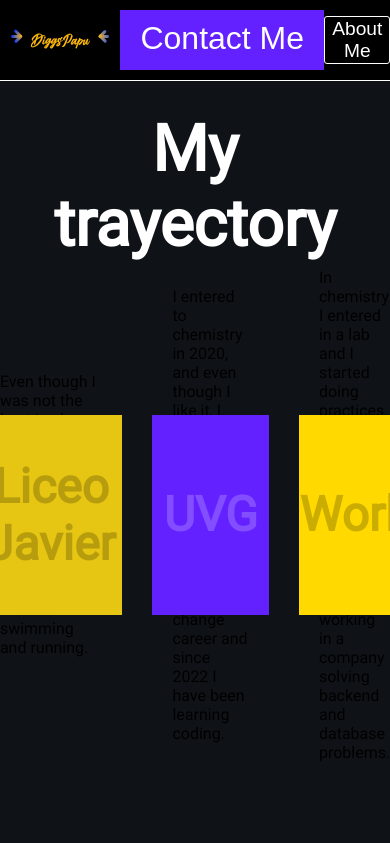
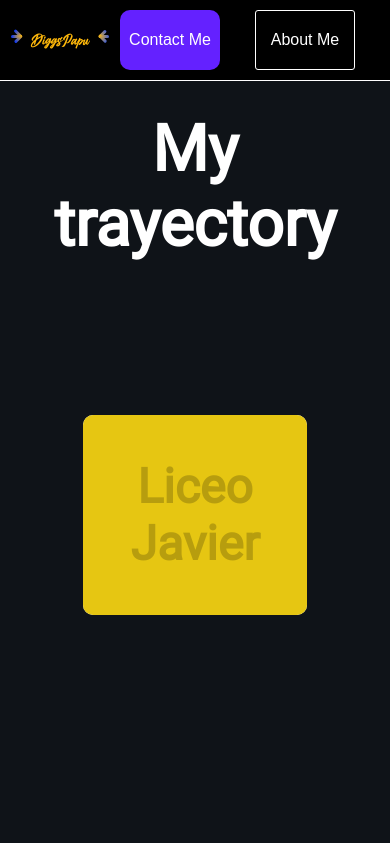
Before and after one commit to DiggsPapu/portafolio, a React (Vite) app: page /AboutMe in a window 390 px wide. Shown: the top 843 px of the page. Built offline with nearby package versions, Linux system fonts and the light colour scheme.

Commit message:
page: about me responsive

```diff
--- a/src/components/cardOuter/cardOuter.module.css
+++ b/src/components/cardOuter/cardOuter.module.css
@@ -24,6 +24,7 @@
     width: 100%;
     height: 200px;
     transition: 0.4s;
+    border-radius: 10px;
   }
   .face1 {
     position: relative;
--- a/src/components/dropdown/dropdown.jsx
+++ b/src/components/dropdown/dropdown.jsx
@@ -3,7 +3,9 @@ import PropTypes from 'prop-types'
 import { CSSTransition } from 'react-transition-group'
 import style from './dropdown.module.css'
 
-function Dropdown({ title, subtitle, values, extra }) {
+function Dropdown({
+  title, subtitle, values, extra,
+}) {
   const [visible, setVisible] = useState(false)
 
   return (
@@ -23,7 +25,17 @@ function Dropdown({ title, subtitle, values, extra }) {
             <g id="SVGRepo_tracerCarrier" strokeLinecap="round" strokeLinejoin="round" />
             <g id="SVGRepo_iconCarrier">
               {' '}
-              <g> {' '} <path d="M50,27.5c0,0.8-0.7,1.5-1.5,1.5h-45C2.7,29,2,28.3,2,27.5v-3C2,23.7,2.7,23,3.5,23h45 c0.8,0,1.5,0.7,1.5,1.5V27.5z" /> {' '} </g> {' '}
+              <g>
+                {' '}
+                {' '}
+                {' '}
+                <path d="M50,27.5c0,0.8-0.7,1.5-1.5,1.5h-45C2.7,29,2,28.3,2,27.5v-3C2,23.7,2.7,23,3.5,23h45 c0.8,0,1.5,0.7,1.5,1.5V27.5z" />
+                {' '}
+                {' '}
+                {' '}
+              </g>
+              {' '}
+              {' '}
             </g>
           </svg>
         ) : (
--- a/src/components/dropdown/dropdown.module.css
+++ b/src/components/dropdown/dropdown.module.css
@@ -57,10 +57,11 @@
 
 @media only screen and (max-width: 768px) {
     .list p {font-size: 1rem;}
+    .container button h1 { font-size: 1rem;}
     .list ul li {
         font-size: 1rem;
         font-weight: 400;
-        font-family: 'AvenirNextLTProRegular';
+        font-family: 'RobotoRegular';
         list-style: disc;
     }
 }
--- a/src/components/dropdownButton/dropdown.module.css
+++ b/src/components/dropdownButton/dropdown.module.css
@@ -3,22 +3,26 @@
     display: inline-block;
     width: 100%;
     height: 100%;
+    border-radius: 10px;
   }
 
   .dropdownButton {
     width: 100%;
-    padding: 10px;
+    height: 100%;
     border: none;
     cursor: pointer;
-    font-size: 2rem;
+    font-size: 1.5rem;
+    border-radius: 10px;
     background-color: transparent;
   }
   .dropdownContent {
     display: none;
     font-family: 'RobotoRegular';
+    font-size: 0.5rem;
     -webkit-text-stroke: 2px black;
     position: absolute;
     background-color: #f9f9f9;
+    border-radius: 10px;
     width: 100%;
     text-align: center;
     box-shadow: 0px 8px 16px 0px rgba(0, 0, 0, 0.2);
@@ -45,3 +49,18 @@
     width: auto;
     height: 30px;
   }
+  @media only screen and (max-width: 768px) {
+    .dropdown {
+      width: 100px;
+      height: 100%;
+    }
+    .dropdownButton {
+      width: 100%;
+      height: 100%;
+      border: none;
+      cursor: pointer;
+      font-size: 1rem;
+      border-radius: 10px;
+      background-color: transparent;
+    }
+  }
--- a/src/components/loginButton/loginButton.module.css
+++ b/src/components/loginButton/loginButton.module.css
@@ -5,14 +5,13 @@
     background-color: black;
     border: 1px solid white;
     border-radius: 3px;
-    font-size: 1.2rem;
+    font-size: 1.5rem;
     cursor: pointer;
 }
 .loginButton button {
   width: fit-content;
   font-family: 'RobotRegular';
   font-weight: bold;
-  font-size: 4rem;
   font-weight: 400;
   cursor: pointer;
 }
@@ -27,3 +26,11 @@
     border-radius: 3px;
     color: white;
 }
+
+@media only screen and (max-width: 768px) {
+    .loginButton{
+        width: 100px;
+        height: 100%;
+        font-size: 1rem;
+    }
+}
--- a/src/components/navbar/navbar.jsx
+++ b/src/components/navbar/navbar.jsx
@@ -2,7 +2,6 @@ import React from 'react'
 import { Link } from 'react-router-dom'
 import styles from './navbar.module.css'
 import Logo from '../logo/logo'
-import Button from '../button/button'
 import LoginButton from '../loginButton/loginButton'
 import DropdownButton from '../dropdownButton/dropdownButton'
 import Linkedin from '../../assets/linkedin.avif'
@@ -20,9 +19,12 @@ export default function NavBar() {
       <div className={styles.dropdown}>
         <DropdownButton title="Contact Me" options={[['https://www.linkedin.com/in/diego-andres-alonzo-medinilla-b64b8920a/', Linkedin], ['https://github.com/DiggsPapu', github], [`mailto:diego.alonzom@gmail.com?subject=${encodeURIComponent(subject)}&body=${encodeURIComponent(body)}`, mail]]} color="white" backgroundColor="rgba(100,33,255,255)" />
       </div>
-      <Link to="/AboutMe" style={{ textDecoration: 'none' }}>
-        <LoginButton text="About Me" />
-      </Link>
+      <div className={styles.login}>
+
+        <Link to="/AboutMe" style={{ textDecoration: 'none' }}>
+          <LoginButton text="About Me" />
+        </Link>
+      </div>
     </nav>
   )
 }
--- a/src/components/navbar/navbar.module.css
+++ b/src/components/navbar/navbar.module.css
@@ -14,4 +14,11 @@
     height: 60px;
     position: relative;
     margin-left: auto;
+    margin-right: 10px;
 }
+.login {
+    width: 300px;
+    height: 60px;
+    position: relative;
+    margin-right: 10px;
+}
--- a/src/pages/aboutMe/aboutMe.jsx
+++ b/src/pages/aboutMe/aboutMe.jsx
@@ -39,6 +39,17 @@ export default function AboutMe() {
         </ul>
         <div className={styles.hobbies} />
         <h2 className={styles.h2}>Hobbies</h2>
+        <div className={styles.hob}>
+          <ul>
+            <li>Chess</li>
+            <li>Swimming</li>
+            <li>Gym</li>
+            <li>Hanging out</li>
+            <li>Playing videogames</li>
+            <li>Playing soccer</li>
+            <li>Playing board games in general</li>
+          </ul>
+        </div>
       </div>
     </div>
   )
--- a/src/pages/aboutMe/aboutMe.module.css
+++ b/src/pages/aboutMe/aboutMe.module.css
@@ -1,7 +1,9 @@
 .aboutMe {
     width: 100%;
-    height: 100vh;
+    height: fit-content;
     color: red;
+    margin-bottom: 2vh;
+    margin-top: 2vh;
 }
 .cardOuter {
     width: 80%;
@@ -41,3 +43,28 @@ li {
     width: 100%;
     margin-right: auto;
 }
+.hob {
+    width: 82%;
+    margin: 4%;
+    background-color: #22273a;
+    border-radius: 10px;
+    padding: 5%;
+}
+.hob ul li {
+    font-family: 'RobotoRegular';
+    font-size: 2rem;
+    color: white;
+}
+.hob ul {
+    list-style: disc;
+}
+
+@media only screen and (max-width: 750px) {
+    .cardOuter { display: flex; flex-direction: column; width: 60%; margin: 10%;}
+}
+@media only screen and (max-width: 300px) {
+    .h2 {font-size: 2.5rem; width: 100%; text-align: center;}
+    .cardOuter { display: flex; flex-direction: column; width: 80%; margin: 5%;}
+    .hob ul li { font-size: 1rem;}
+    .hob {width: 80%; margin: 10%;}
+}
```
